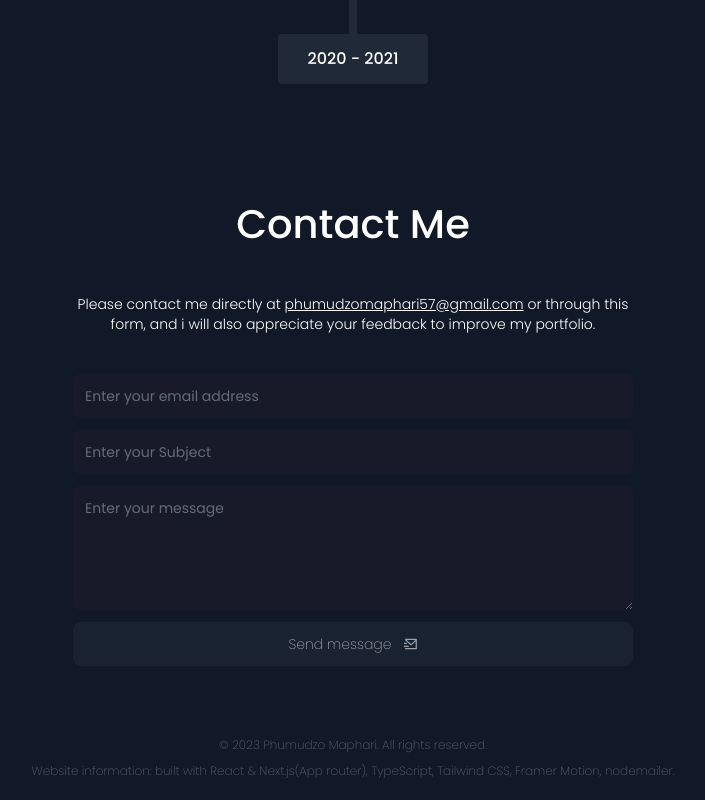
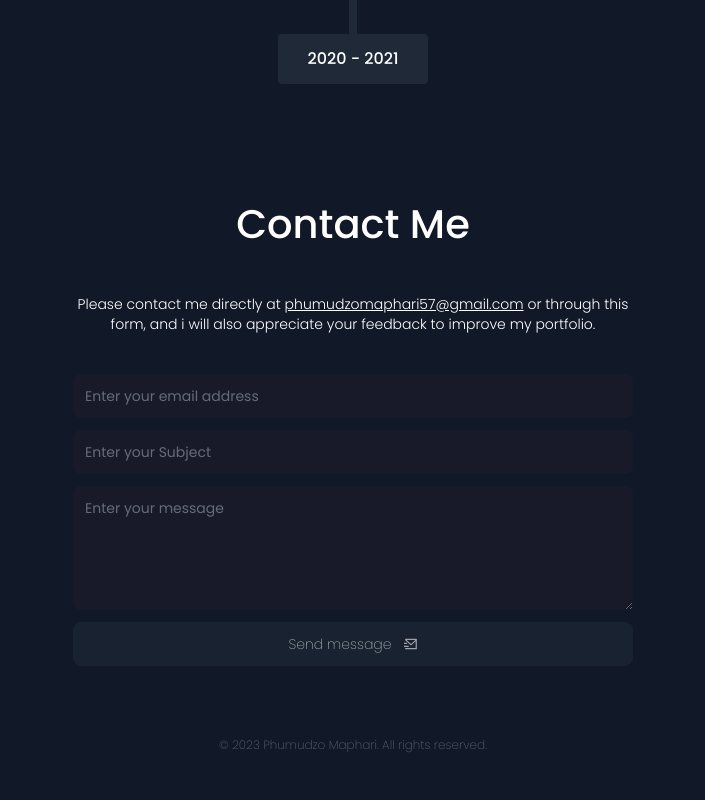
Before and after one commit to Maphari/maphari-folio, a Next.js app: page / in a window 1280 px wide. Shown: the part 3547-4347 px from the top of the page, without its empty margins (287-992 px from the left). After the commit the page ends 4321 px from the top, so only its background shows below. Built offline with nearby package versions, Linux system fonts and the light colour scheme.

Commit message:
Update Footer.tsx

```diff
--- a/app/footer-section/Footer.tsx
+++ b/app/footer-section/Footer.tsx
@@ -24,15 +24,6 @@ export const Footer: React.FC = ({}) => {
       >
         &copy; 2023 Phumudzo Maphari. All rights reserved.
       </motion.p>
-      <motion.p
-        className="mt-2"
-        initial={{ opacity: 0, y: -30, scale: 0.1 }}
-        whileInView={{ opacity: 1, y: 0, scale: 1 }}
-        transition={transition}
-      >
-        Website information: built with React & Next.js(App router), TypeScript, Tailwind
-        CSS, Framer Motion, nodemailer.
-      </motion.p>
     </motion.footer>
   );
 };
```
